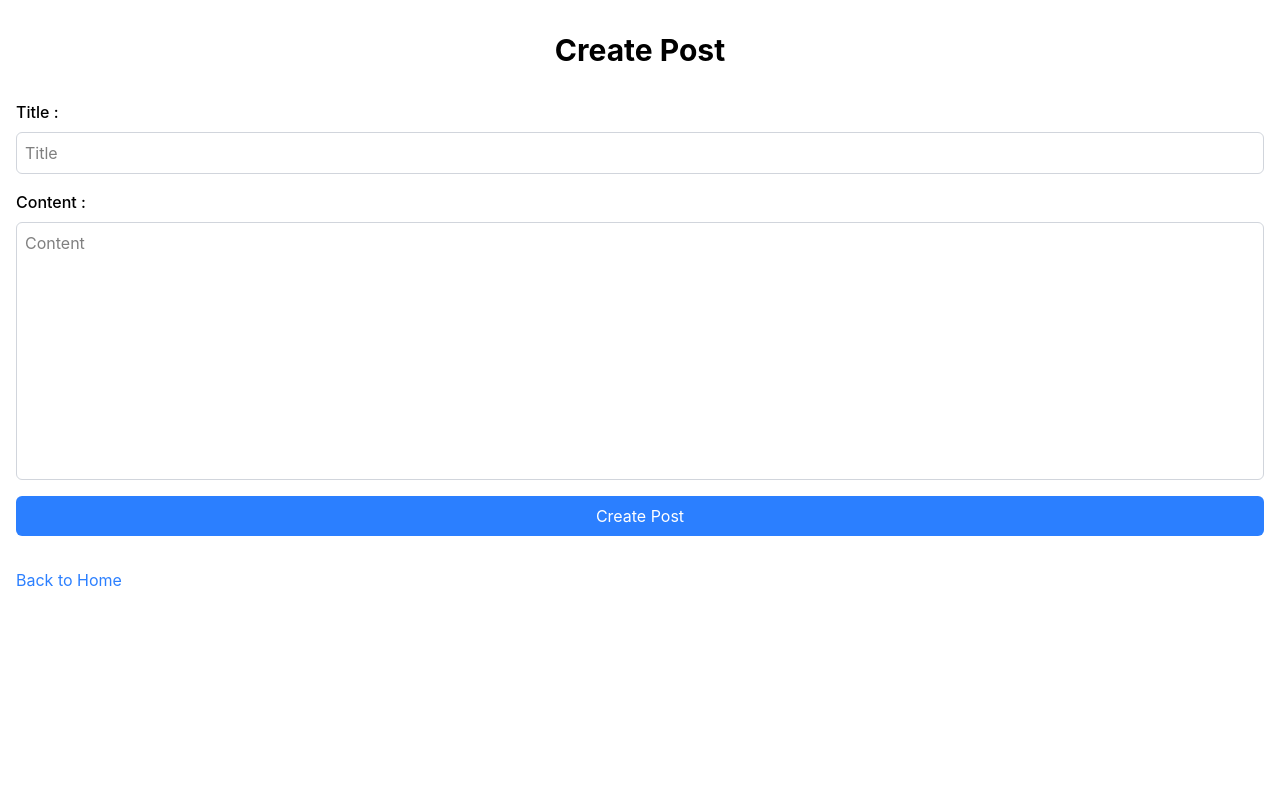
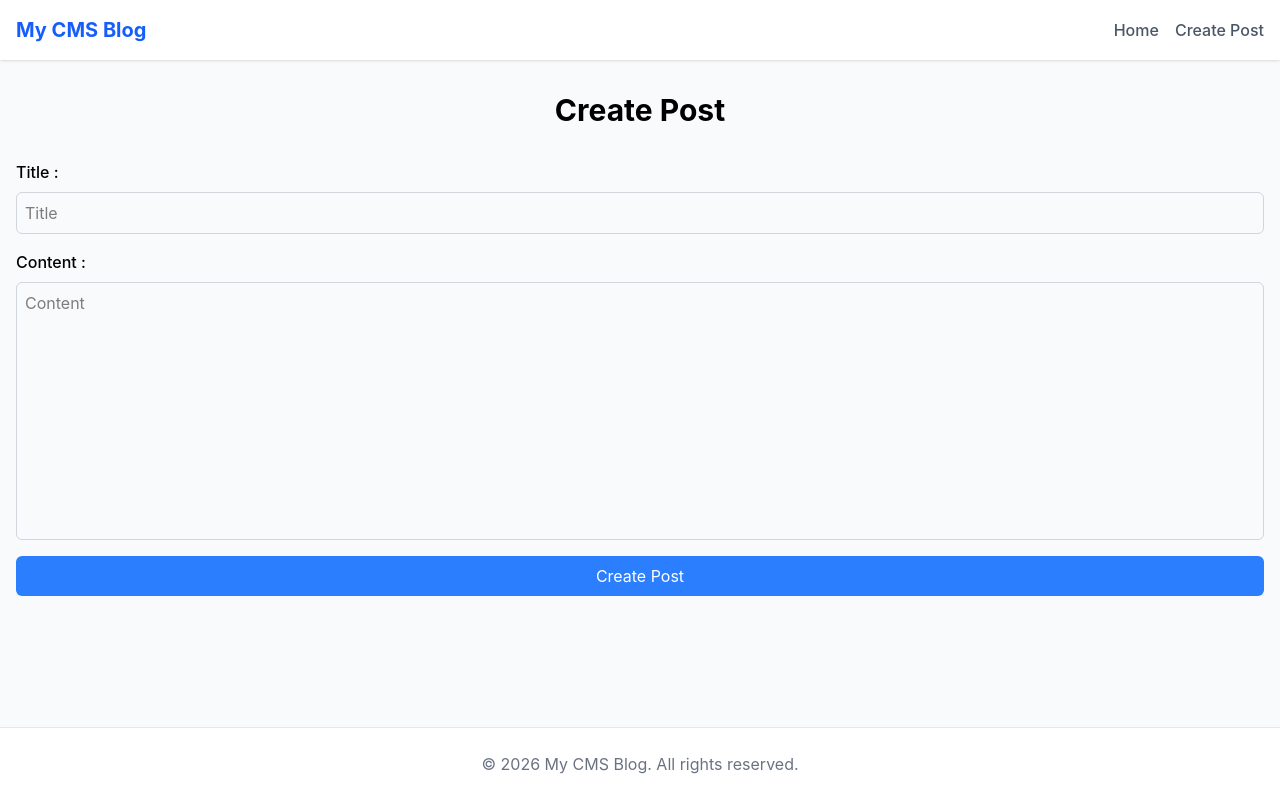
Before and after one commit to jayant880/Blog_CMS, a React (Vite) app in the folder frontend/: page /create-post in a window 1280 px wide. Built offline with nearby package versions, Linux system fonts and the light colour scheme.

Commit message:
feat: Introduce a `Layout` component to provide consistent navigation and page structure across routes.

```diff
--- a/frontend/src/components/CreatePost.tsx
+++ b/frontend/src/components/CreatePost.tsx
@@ -1,6 +1,6 @@
 import axios from "axios";
 import { useState } from "react";
-import { Link, useNavigate } from "react-router";
+import { useNavigate } from "react-router";
 
 const CreatePost = () => {
   const [title, setTitle] = useState<string>("");
@@ -8,7 +8,7 @@ const CreatePost = () => {
   const [showSuccess, setShowSuccess] = useState<boolean>(false);
   const navigate = useNavigate();
 
-  const handleSubmit = async (e: React.FormEvent<HTMLFormElement>) => {
+  const handleSubmit = async (e: React.SyntheticEvent) => {
     e.preventDefault();
     try {
       const res = await axios.post("http://localhost:3000/api/posts", {
@@ -27,7 +27,7 @@ const CreatePost = () => {
     }
   };
   return (
-    <div className="mx-auto px-4 py-8 container">
+    <div>
       <h1 className="mb-8 font-bold text-3xl text-center">Create Post</h1>
       {showSuccess && (
         <div className="bg-green-500 p-2 rounded-md text-white">
@@ -66,11 +66,7 @@ const CreatePost = () => {
         </button>
       </form>
 
-      <div className="mt-8">
-        <Link to={"/"} className="text-blue-500 hover:text-blue-600">
-          Back to Home
-        </Link>
-      </div>
+
     </div>
   );
 };
--- /dev/null
+++ b/frontend/src/components/Layout.tsx
@@ -0,0 +1,38 @@
+import { Link, Outlet } from "react-router";
+
+export const Layout = () => {
+  return (
+    <div className="flex flex-col bg-gray-50 min-h-screen">
+      <nav className="bg-white shadow">
+        <div className="flex justify-between items-center mx-auto p-4 container">
+          <Link to="/" className="font-sans font-bold text-blue-600 text-xl">
+            My CMS Blog
+          </Link>
+          <div className="flex gap-4">
+            <Link
+              to="/"
+              className="font-medium text-gray-600 hover:text-blue-600 transition"
+            >
+              Home
+            </Link>
+            <Link
+              to="/create-post"
+              className="font-medium text-gray-600 hover:text-blue-600 transition"
+            >
+              Create Post
+            </Link>
+          </div>
+        </div>
+      </nav>
+
+      <main className="mx-auto px-4 py-8 container grow">
+        <Outlet />
+      </main>
+      <footer className="bg-white mt-auto border-gray-200 border-t">
+        <div className="mx-auto px-4 py-6 text-gray-500 text-center container">
+          &copy; {new Date().getFullYear()} My CMS Blog. All rights reserved.
+        </div>
+      </footer>
+    </div>
+  );
+};
--- a/frontend/src/components/PostDetails.tsx
+++ b/frontend/src/components/PostDetails.tsx
@@ -1,6 +1,6 @@
 import axios from "axios";
 import { useEffect, useState } from "react";
-import { Link, useNavigate, useParams } from "react-router";
+import { useNavigate, useParams } from "react-router";
 
 const PostDetails = () => {
   const { id } = useParams();
@@ -61,14 +61,14 @@ const PostDetails = () => {
 
   if (isLoading) {
     return (
-      <div className="mx-auto px-4 py-8 container">
+      <div>
         <p className="text-gray-500 text-center">Loading post...</p>
       </div>
     );
   }
 
   return (
-    <div className="mx-auto px-4 py-8 container">
+    <div>
       {title ? (
         <div>
           {editMode ? (
@@ -127,14 +127,7 @@ const PostDetails = () => {
       ) : (
         <p>Post not found</p>
       )}
-      <div>
-        <Link
-          to={"/"}
-          className="inline-block mt-4 text-blue-600 hover:text-blue-800 transition-colors"
-        >
-          Back to Posts
-        </Link>
-      </div>
+
     </div>
   );
 };
--- a/frontend/src/components/PostList.tsx
+++ b/frontend/src/components/PostList.tsx
@@ -19,7 +19,7 @@ const PostList = () => {
     fetchPost();
   }, []);
   return (
-    <div className="mx-auto px-4 py-8 container">
+    <div>
       <h1 className="mb-8 font-bold text-3xl text-center">Latest Posts</h1>
       {posts.length > 0 ? (
         <div className="gap-6 grid grid-cols-1 sm:grid-cols-2 lg:grid-cols-3">
@@ -30,11 +30,6 @@ const PostList = () => {
       ) : (
         <p className="text-gray-500 text-center">No posts found</p>
       )}
-      <div className="mt-8">
-        <Link to={"/create-post"} className="text-blue-500 hover:text-blue-600">
-          Create Post
-        </Link>
-      </div>
     </div>
   );
 };
--- a/frontend/src/main.tsx
+++ b/frontend/src/main.tsx
@@ -5,14 +5,17 @@ import "./index.css";
 import App from "./App.tsx";
 import PostDetails from "./components/PostDetails.tsx";
 import CreatePost from "./components/CreatePost.tsx";
+import { Layout } from "./components/Layout.tsx";
 
 createRoot(document.getElementById("root")!).render(
   <StrictMode>
     <BrowserRouter>
       <Routes>
-        <Route path="/" element={<App />} />
-        <Route path="/post/:id" element={<PostDetails />} />
-        <Route path="/create-post" element={<CreatePost />} />
+        <Route element={<Layout />}>
+          <Route path="/" element={<App />} />
+          <Route path="/post/:id" element={<PostDetails />} />
+          <Route path="/create-post" element={<CreatePost />} />
+        </Route>
       </Routes>
     </BrowserRouter>
   </StrictMode>,
```
